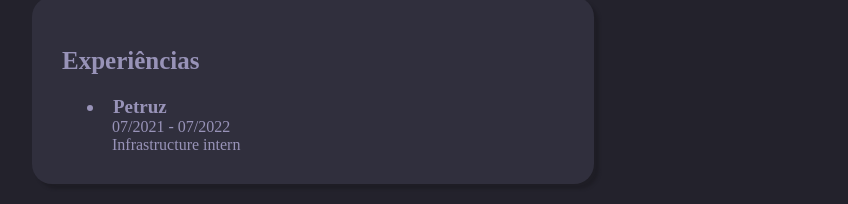
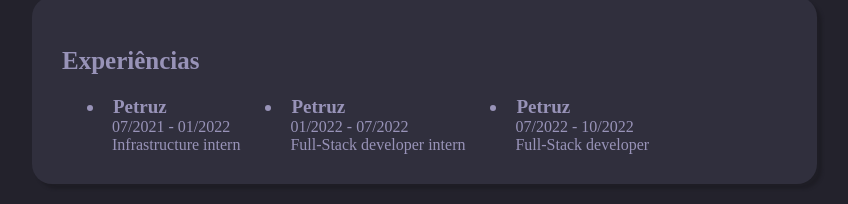
Before and after one commit to Chamoouske/ajaxlima, a React (Vite) app: page / in a window 1280 px wide. Shown: the part 1237-1441 px from the top of the page, without its empty margins (40-888 px from the left). Built offline with nearby package versions, Linux system fonts and the light colour scheme; no server answers.

Commit message:
update: Experience

```diff
--- a/src/components/experience/index.tsx
+++ b/src/components/experience/index.tsx
@@ -12,9 +12,19 @@
   const experiences: ExperienceT[] = [
     {
       local: 'Petruz',
-      timeCourse: '07/2021 - 07/2022',
+      timeCourse: '07/2021 - 01/2022',
       occupation: 'Infrastructure intern',
     },
+    {
+      local: 'Petruz',
+      timeCourse: '01/2022 - 07/2022',
+      occupation: 'Full-Stack developer intern',
+    },
+    {
+      local: 'Petruz',
+      timeCourse: '07/2022 - 10/2022',
+      occupation: 'Full-Stack developer'
+    }
   ];
 
   return (
```
